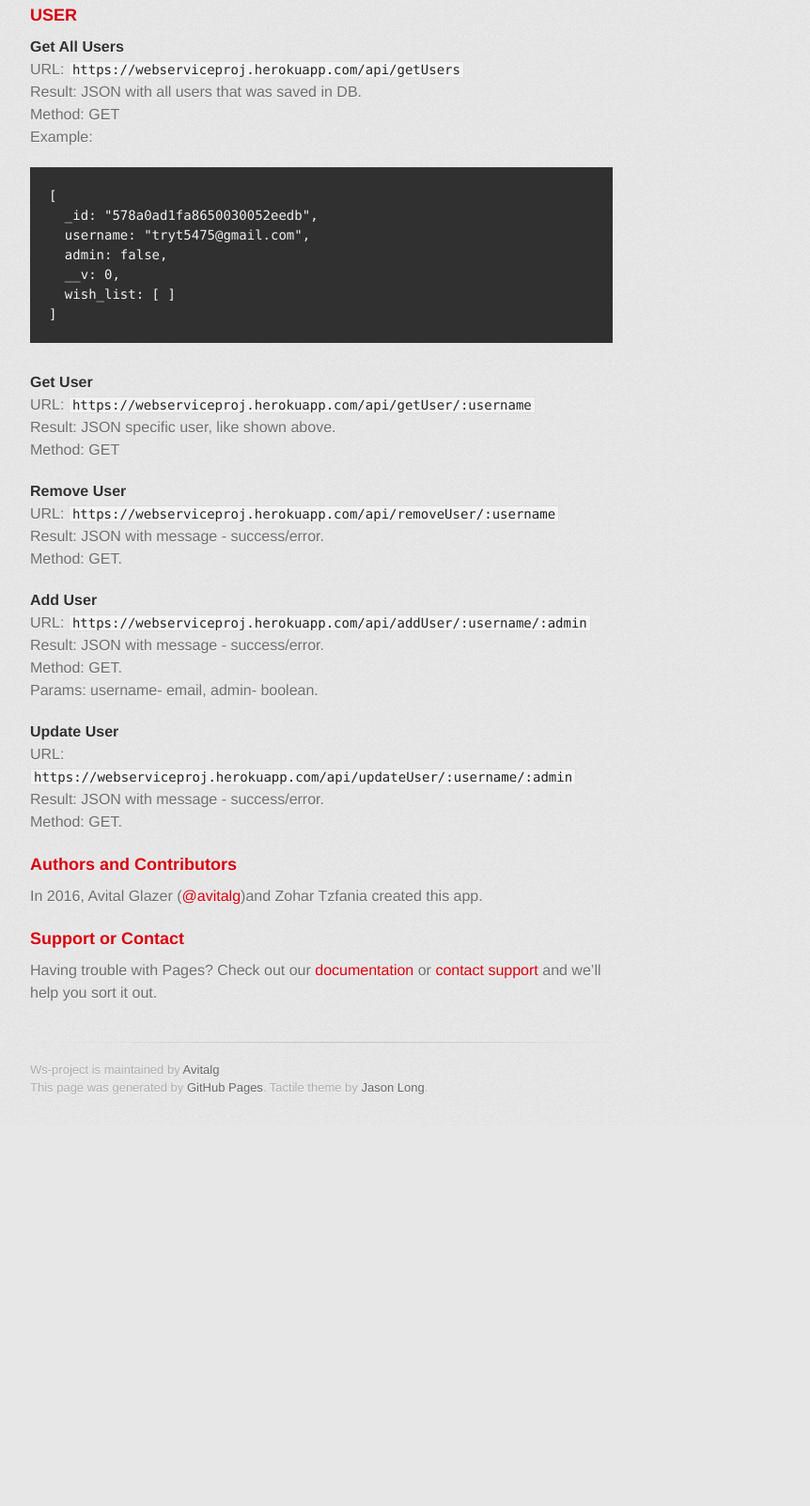
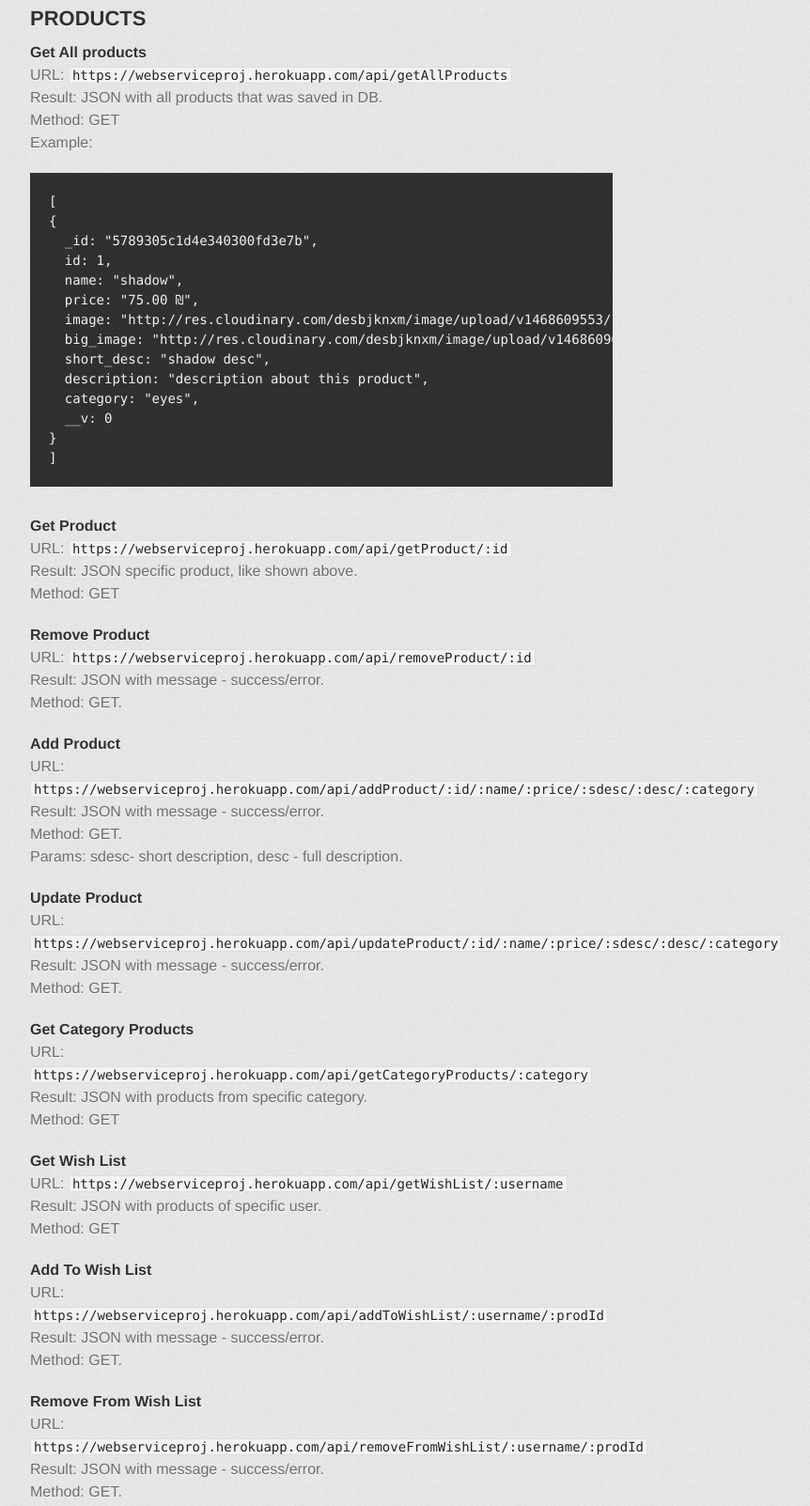
Before and after one commit to Avitalg/ws-project, a plain HTML site: page index.html in a window 1280 px wide. Shown: the part 2861-4464 px from the top of the page at 94% size, without its empty margins (298-1160 px from the left). Before the commit the page ends 4059 px from the top, so only its background shows below. Drawn offline with Linux system fonts and the light colour scheme; a web font is replaced by a local one.

Commit message:
Create gh-pages branch via GitHub

```diff
--- a/index.html
+++ b/index.html
@@ -173,6 +173,98 @@ Result: JSON with message - success/error.<br>
 Method: POST.<br>
 Params: category - category name, url - url to image.  </p>
 
+<h2>
+<a id="products" class="anchor" href="#products" aria-hidden="true"><span aria-hidden="true" class="octicon octicon-link"></span></a>PRODUCTS</h2>
+
+<h4>
+<a id="get-all-products" class="anchor" href="#get-all-products" aria-hidden="true"><span aria-hidden="true" class="octicon octicon-link"></span></a>Get All products</h4>
+
+<p>URL: <code>https://webserviceproj.herokuapp.com/api/getAllProducts</code><br>
+Result: JSON with all products that was saved in DB.<br>
+Method: GET<br>
+Example:  </p>
+
+<pre><code>[
+{
+  _id: "5789305c1d4e340300fd3e7b",
+  id: 1,
+  name: "shadow",
+  price: "75.00 ₪",
+  image: "http://res.cloudinary.com/desbjknxm/image/upload/v1468609553/shadow-20-small-new_ef1kou.jpg",
+  big_image: "http://res.cloudinary.com/desbjknxm/image/upload/v1468609620/shadow-20-a-new_p5rigt.jpg",
+  short_desc: "shadow desc",
+  description: "description about this product",
+  category: "eyes",
+  __v: 0
+}
+]
+</code></pre>
+
+<h4>
+<a id="get-product" class="anchor" href="#get-product" aria-hidden="true"><span aria-hidden="true" class="octicon octicon-link"></span></a>Get Product</h4>
+
+<p>URL: <code>https://webserviceproj.herokuapp.com/api/getProduct/:id</code><br>
+Result: JSON specific product, like shown above.<br>
+Method: GET   </p>
+
+<h4>
+<a id="remove-product" class="anchor" href="#remove-product" aria-hidden="true"><span aria-hidden="true" class="octicon octicon-link"></span></a>Remove Product</h4>
+
+<p>URL: <code>https://webserviceproj.herokuapp.com/api/removeProduct/:id</code><br>
+Result: JSON with message - success/error.<br>
+Method: GET.  </p>
+
+<h4>
+<a id="add-product" class="anchor" href="#add-product" aria-hidden="true"><span aria-hidden="true" class="octicon octicon-link"></span></a>Add Product</h4>
+
+<p>URL: <code>https://webserviceproj.herokuapp.com/api/addProduct/:id/:name/:price/:sdesc/:desc/:category</code><br>
+Result: JSON with message - success/error.<br>
+Method: GET.<br>
+Params: sdesc- short description, desc - full description.  </p>
+
+<h4>
+<a id="update-product" class="anchor" href="#update-product" aria-hidden="true"><span aria-hidden="true" class="octicon octicon-link"></span></a>Update Product</h4>
+
+<p>URL: <code>https://webserviceproj.herokuapp.com/api/updateProduct/:id/:name/:price/:sdesc/:desc/:category</code><br>
+Result: JSON with message - success/error.<br>
+Method: GET.  </p>
+
+<h4>
+<a id="get-category-products" class="anchor" href="#get-category-products" aria-hidden="true"><span aria-hidden="true" class="octicon octicon-link"></span></a>Get Category Products</h4>
+
+<p>URL: <code>https://webserviceproj.herokuapp.com/api/getCategoryProducts/:category</code><br>
+Result: JSON with products from specific category.<br>
+Method: GET  </p>
+
+<h4>
+<a id="get-wish-list" class="anchor" href="#get-wish-list" aria-hidden="true"><span aria-hidden="true" class="octicon octicon-link"></span></a>Get Wish List</h4>
+
+<p>URL: <code>https://webserviceproj.herokuapp.com/api/getWishList/:username</code><br>
+Result: JSON with products of specific user.<br>
+Method: GET  </p>
+
+<h4>
+<a id="add-to-wish-list" class="anchor" href="#add-to-wish-list" aria-hidden="true"><span aria-hidden="true" class="octicon octicon-link"></span></a>Add To Wish List</h4>
+
+<p>URL: <code>https://webserviceproj.herokuapp.com/api/addToWishList/:username/:prodId</code><br>
+Result: JSON with message - success/error.<br>
+Method: GET. </p>
+
+<h4>
+<a id="remove-from-wish-list" class="anchor" href="#remove-from-wish-list" aria-hidden="true"><span aria-hidden="true" class="octicon octicon-link"></span></a>Remove From Wish List</h4>
+
+<p>URL: <code>https://webserviceproj.herokuapp.com/api/removeFromWishList/:username/:prodId</code><br>
+Result: JSON with message - success/error.<br>
+Method: GET. </p>
+
+<h4>
+<a id="upload-product-image" class="anchor" href="#upload-product-image" aria-hidden="true"><span aria-hidden="true" class="octicon octicon-link"></span></a>upload Product Image</h4>
+
+<p>URL: <code>https://webserviceproj.herokuapp.com/api/uploadProdImage</code><br>
+Result: JSON with message - success/error.<br>
+Method: POST.
+Params: id - product id, image - image, bimage - big image.</p>
+
 <h3>
 <a id="user" class="anchor" href="#user" aria-hidden="true"><span aria-hidden="true" class="octicon octicon-link"></span></a>USER</h3>
 
@@ -220,7 +312,7 @@ Params: username- email, admin- boolean.  </p>
 
 <p>URL: <code>https://webserviceproj.herokuapp.com/api/updateUser/:username/:admin</code><br>
 Result: JSON with message - success/error.<br>
-Method: GET.  </p>
+Method: GET.</p>
 
 <h3>
 <a id="authors-and-contributors" class="anchor" href="#authors-and-contributors" aria-hidden="true"><span aria-hidden="true" class="octicon octicon-link"></span></a>Authors and Contributors</h3>
```
Also changed, not shown: params.json (+1 -1 lines).
